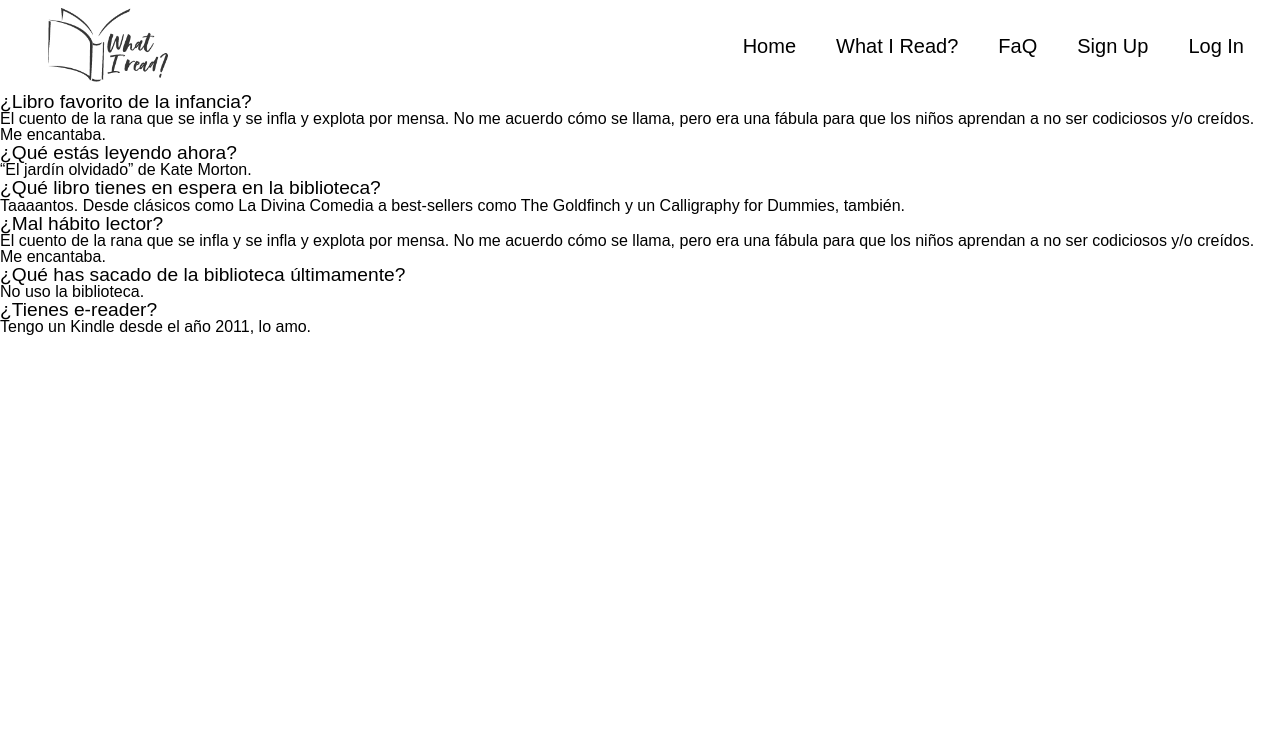
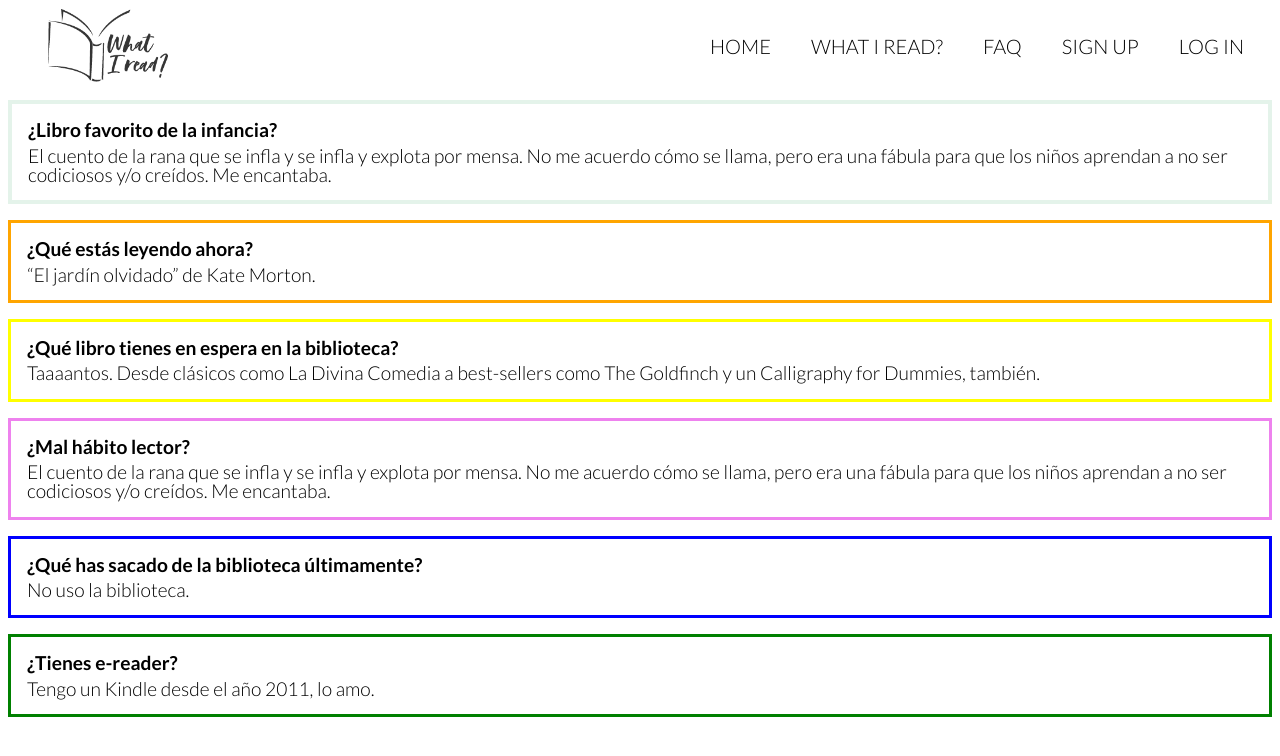
Before and after one commit to murbano17/whatiread-m1, a plain HTML site: page faq.html in a window 1280 px wide. Drawn offline with Linux system fonts and the light colour scheme.

Commit message:
actualizacion wireframes

```diff
--- a/css/style.css
+++ b/css/style.css
@@ -125,7 +125,7 @@ blockquote:before,
 blockquote:after,
 q:before,
 q:after {
-    content: '';
+  content: "";
   content: none;
 }
 
@@ -134,16 +134,10 @@ table {
   border-spacing: 0;
 }
 
-
-
 /* css */
 
-@import url('https://fonts.googleapis.com/css?family=Montserrat:400,500,80');
-
-
-
 body {
-    font-family: 'Montserrat', sans-serif;
+  font-family: "Lato", sans-serif;
   font-size: 10px;
 }
 
@@ -155,7 +149,7 @@ a:active {
 
 /* link */
 a {
-    color: black
+  color: black;
 }
 
 /* unvisited link */
@@ -165,7 +159,7 @@ a:visited {
 
 /* visited link */
 a:hover {
-    color: #77C197;
+  color: #77c197;
 }
 
 /* mouse over link */
@@ -175,14 +169,13 @@ a:active {
 
 /* selected link */
 
-
+/* navbar */
 .navbar {
   display: flex;
   justify-content: space-between;
   align-items: center;
   background-color: white;
   width: 100%;
-
 }
 
 nav {
@@ -198,8 +191,10 @@ nav ul {
 }
 
 nav li {
+  font-weight: 300;
   font-size: 2em;
   padding: 20px;
+  text-transform: uppercase;
 }
 
 .logoWiR {
@@ -207,14 +202,15 @@ nav li {
   margin-left: 3rem;
 }
 
+/* section1 */
+
 .section1 {
-    background: url(../img/libros.jpg) no-repeat center center /cover;
+  background: url(../img/books-header.jpeg) no-repeat center center / cover;
   display: flex;
   justify-content: center;
   height: 100vh;
   color: white;
 }
-
 
 .section1 h1 {
   text-align: center;
@@ -226,15 +222,60 @@ nav li {
 
 /*faQ*/
 
+.container-faq {
+  display: flex;
+  flex-direction: column;
+  justify-content: center;
+
+}
+
+.question1 {
+  padding: 1rem;
+  border: 4px solid rgba(119, 193, 151, .2);
+  margin: .5rem 0.5rem;
+  border-radius: ;
+}
+
+.question2 {
+  border: 3px solid orange;
+  padding: 1rem;
+  margin: .5rem 0.5rem;
+
+
+}
+.question3 {
+  border: 3px solid yellow;
+  padding: 1rem;
+  margin: .5rem 0.5rem;
+
+}
+.question4 {
+  border: 3px solid violet;
+  padding: 1rem;
+  margin: .5rem 0.5rem;
+}
+
+.question5 {
+  border: 3px solid blue;
+  padding: 1rem;
+  margin: .5rem 0.5rem;
+}
+
+.question6 {
+  border: 3px solid green;
+  padding: 1rem;
+  margin: .5rem 0.5rem;
+}
 
 .question {
   font-size: 1.2rem;
+  font-weight: 600;
+  margin-bottom: 0.4rem;
 }
 
 .answer {
-    font-size: 1rem;
+  font-size: 1.2rem;
 }
-
 
 /*singup and singin!*/
 
@@ -243,8 +284,6 @@ nav li {
   justify-content: center;
   align-items: center;
   height: 80vh;
-
-
 }
 
 .form-wrapper {
@@ -256,7 +295,6 @@ nav li {
   flex-direction: column;
   align-items: center;
   padding: 3rem;
-
 }
 
 .logoForm {
@@ -268,24 +306,22 @@ nav li {
   font-size: 2em;
   text-align: left;
   margin-bottom: 20px;
-
 }
 
 .form-wrapper p {
   font-size: 1.8em;
   text-align: left;
   margin: 5px 0px;
-
 }
 
-.form-wrapper>form {
+.form-wrapper > form {
   display: flex;
   flex-direction: column;
   margin-bottom: 10px;
   width: 100%;
 }
 
-.form-wrapper>form>input {
+.form-wrapper > form > input {
   margin-bottom: 10px;
   width: 100%;
 }
@@ -299,7 +335,6 @@ nav li {
   width: 100%;
   max-width: 800px;
 }
-
 
 .message-container p {
   background-color: var(--red-color);
@@ -316,25 +351,22 @@ nav li {
 }
 
 .sign-button {
-    margin: .75rem;
+  margin: 0.75rem;
   font-size: 1rem;
   text-transform: uppercase;
-    padding: .375rem .75rem;
-    border: 2px solid #77C197;
+  padding: 0.375rem 0.75rem;
+  border: 2px solid #77c197;
   background-color: white;
-    color: #77C197;
-
+  color: #77c197;
 }
 
 .sign-button:hover,
 .sign-button:active,
 .sign-button:focus {
   color: #fff;
-    background-color: #77C197;
+  background-color: #77c197;
 }
 
-
-.signup-form>input {
-
+.signup-form > input {
   border: 0;
 }
--- a/faq.html
+++ b/faq.html
@@ -6,6 +6,9 @@
     <meta name="viewport" content="width=device-width, initial-scale=1.0">
     <title>What I Read?</title>
     <link rel="stylesheet" href="css/style.css">
+    <link
+        href="https://fonts.googleapis.com/css2?family=Lato:ital,wght@0,100;0,300;0,700;0,900;1,100;1,300;1,400;1,700;1,900&display=swap"
+        rel="stylesheet">
 </head>
 
 <body>
@@ -31,7 +34,6 @@
         <div class="container-faq">
 
             <div class="question1">
-
                 <p class="question">¿Libro favorito de la infancia?</p>
                 <p class="answer">El cuento de la rana que se infla y se infla y explota por mensa. No me acuerdo
                     cómo
@@ -40,14 +42,13 @@
                 </p>
             </div>
 
-            <div>
-
+            <div class="question2">
                 <p class="question">¿Qué estás leyendo ahora? </p>
                 <p class="answer">“El jardín olvidado” de Kate Morton.
                 </p>
             </div>
-            <div>
 
+            <div class="question3">
                 <p class="question">¿Qué libro tienes en espera en la biblioteca?</p>
                 <p class="answer">Taaaantos. Desde clásicos como La Divina Comedia a best-sellers como The Goldfinch
                     y un
@@ -55,8 +56,7 @@
                 </p>
             </div>
 
-            <div>
-
+            <div class="question4">
                 <p class="question">¿Mal hábito lector?</p>
                 <p class="answer">El cuento de la rana que se infla y se infla y explota por mensa. No me acuerdo
                     cómo
@@ -64,15 +64,14 @@
                     encantaba.
                 </p>
             </div>
-            <div>
 
+            <div class="question5">
                 <p class="question">¿Qué has sacado de la biblioteca últimamente?</p>
                 <p class="answer">No uso la biblioteca.
                 </p>
             </div>
 
-            <div>
-
+            <div class="question6">
                 <p class="question">¿Tienes e-reader?</p>
                 <p class="answer">Tengo un Kindle desde el año 2011, lo amo.
                 </p>
```
Also changed, not shown: index.html (+3 -0 lines), login.html (+4 -1 lines), signup.html (+4 -1 lines), whatiread.html (+3 -0 lines), img/background-books.jpg (renamed from img/background_books-c8c4ecffecc0ab505713a3367ceebf701bd1bdadc97a2df8339b269667f1f966.jpg), img/books-header.jpeg (added), img/libros.jpg (deleted), wireframes/wireframes-m1.png (renamed from wireframes/wireframes.m1.png), 2 other files. Lines whose indentation alone changed are shown as unchanged.
